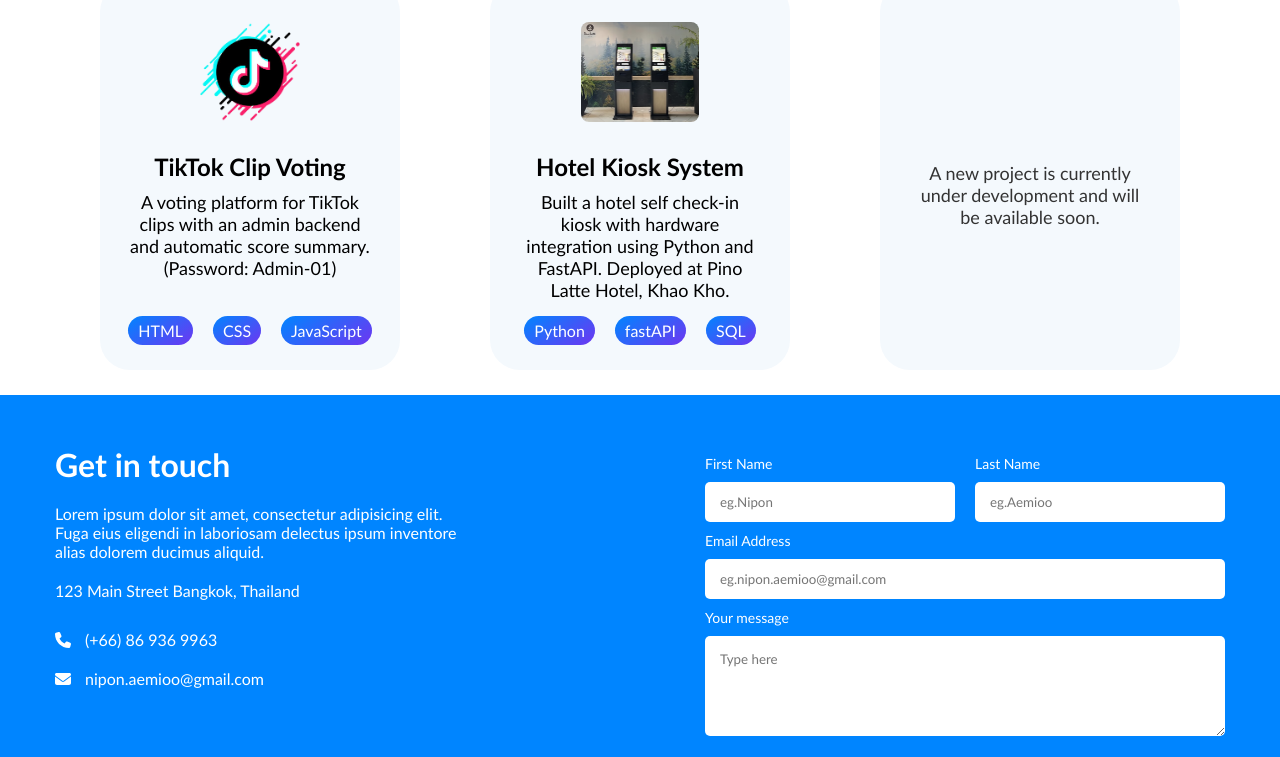
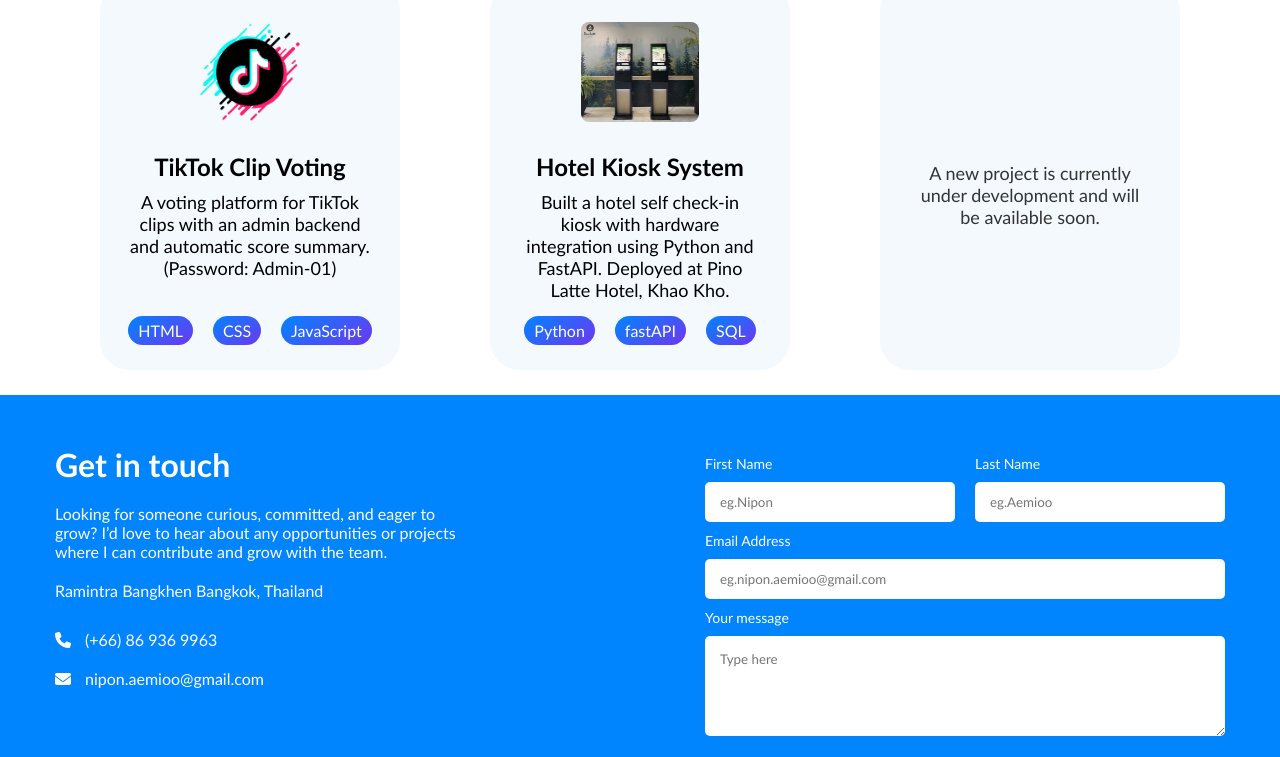
Before and after one commit to devnipon/react-portfolio-project, a React (Vite) app: page / in a window 1280 px wide. Shown: the part 1445-2202 px from the top of the page. Built offline with nearby package versions, Linux system fonts and the light colour scheme.

Commit message:
initial commit

```diff
--- a/src/components/Certificate/Certificate.jsx
+++ b/src/components/Certificate/Certificate.jsx
@@ -66,10 +66,6 @@ function Certificate() {
             <p>สร้างแชทบอทบน LINE โดยใช้ ChatGPT และ Gemini API พร้อมเชื่อมต่อกับ LINE Messaging API และพัฒนาให้ตอบสนองแบบอัตโนมัติด้วยเทคนิคที่ใช้จริงในงานสาย AI และ Dev</p>
           </div>
         </div>
-
-
-
-
       </div>
     </div>
   )
--- a/src/components/Contact/Contact.jsx
+++ b/src/components/Contact/Contact.jsx
@@ -8,9 +8,8 @@ function Contact() {
             <div className={styles.contact_con}>
                 <div className={styles.contact_info}>
                     <h3>Get in touch</h3>
-                    <p className={styles.contact_desc}>Lorem ipsum dolor sit amet, consectetur adipisicing elit. Fuga eius eligendi in laboriosam delectus ipsum inventore alias dolorem ducimus aliquid.</p>
-                    <p className={styles.contact_address}>123 Main Street
-                        Bangkok, Thailand</p>
+                    <p className={styles.contact_desc}>Looking for someone curious, committed, and eager to grow? I’d love to hear about any opportunities or projects where I can contribute and grow with the team.</p>
+                    <p className={styles.contact_address}>Ramintra Bangkhen Bangkok, Thailand</p>
                     <p className={styles.contact_phone}><FaPhone />(+66) 86 936 9963 </p>
                     <p className={styles.contact_email}><FaEnvelope /> nipon.aemioo@gmail.com </p>
                 </div>
--- a/src/components/Hero/Hero.jsx
+++ b/src/components/Hero/Hero.jsx
@@ -3,6 +3,8 @@ import styles from './Hero.module.css'
 import { FaGithub, FaLinkedinIn, FaFacebookF } from 'react-icons/fa6'
 import { TypeAnimation } from 'react-type-animation'
 import Tilt from 'react-parallax-tilt';
+import cvSheet from './pdf/cv.pdf'
+import { TbFileCv } from "react-icons/tb";
 
 function hero() {
     return (
@@ -34,9 +36,9 @@ function hero() {
                             I am also committed to continuous self-improvement to stay up to date with the latest technologies.
                         </p>
                         <ul className={styles.hero_social}>
-                            <li><a href='#'><FaGithub /></a> </li>
-                            <li><a href='#'><FaLinkedinIn /></a> </li>
-                            <li><a href='#'><FaFacebookF /></a> </li>
+                            <li><a href='https://github.com/devnipon/' target="blank"><FaGithub /></a> </li>
+                            <li><a href='http://www.linkedin.com/in/nipon-aemioo' target="blank"><FaLinkedinIn /></a> </li>
+                            <li><a href={cvSheet} target="blank" rel="noopener noreferrer"><TbFileCv /></a> </li>
                         </ul>
                     </div>
                     <Tilt scale={1.2} transitionSpeed={2500} tiltReverse={true}>
```
Also changed, not shown: 1 other file (tests, documents, lock files or other folders).
